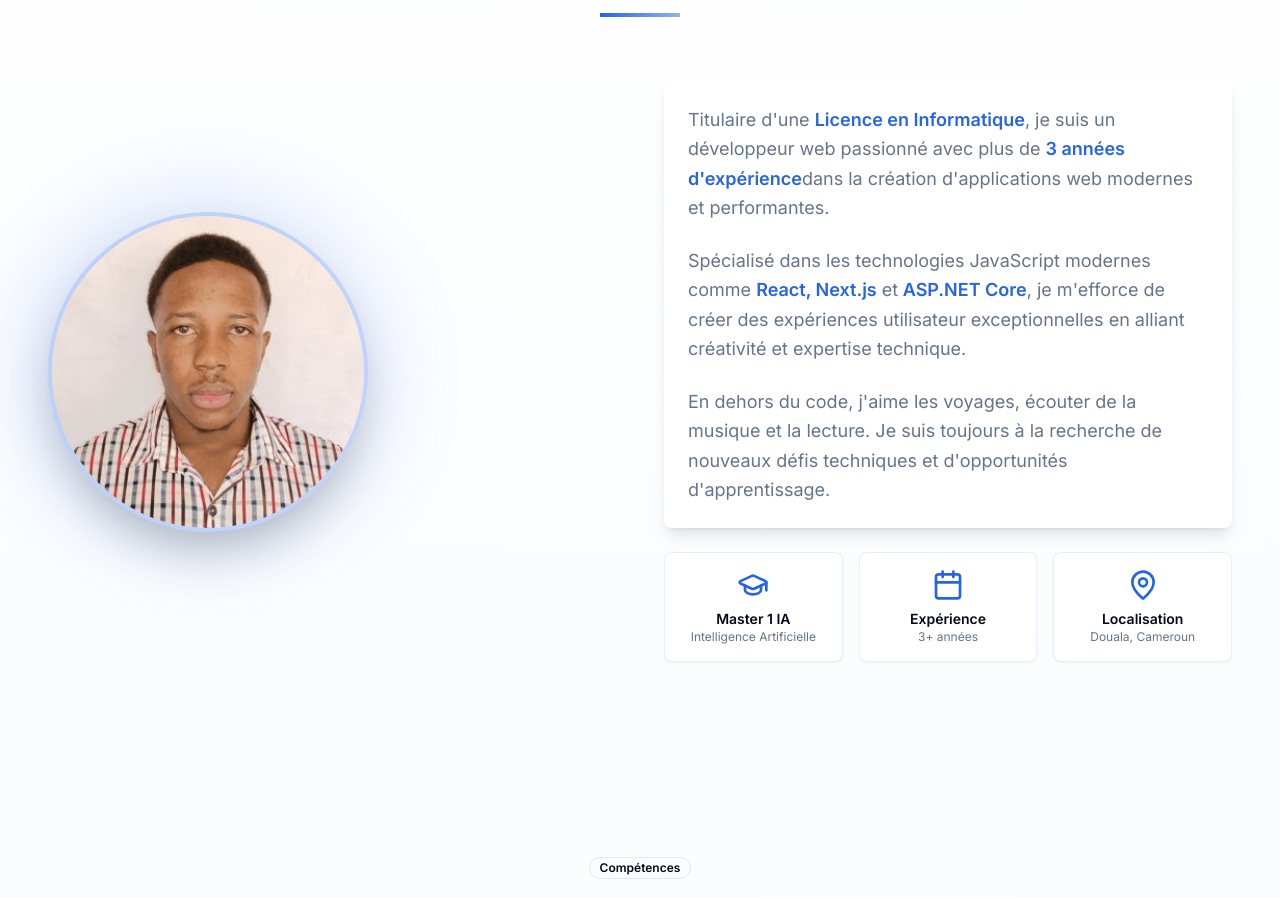
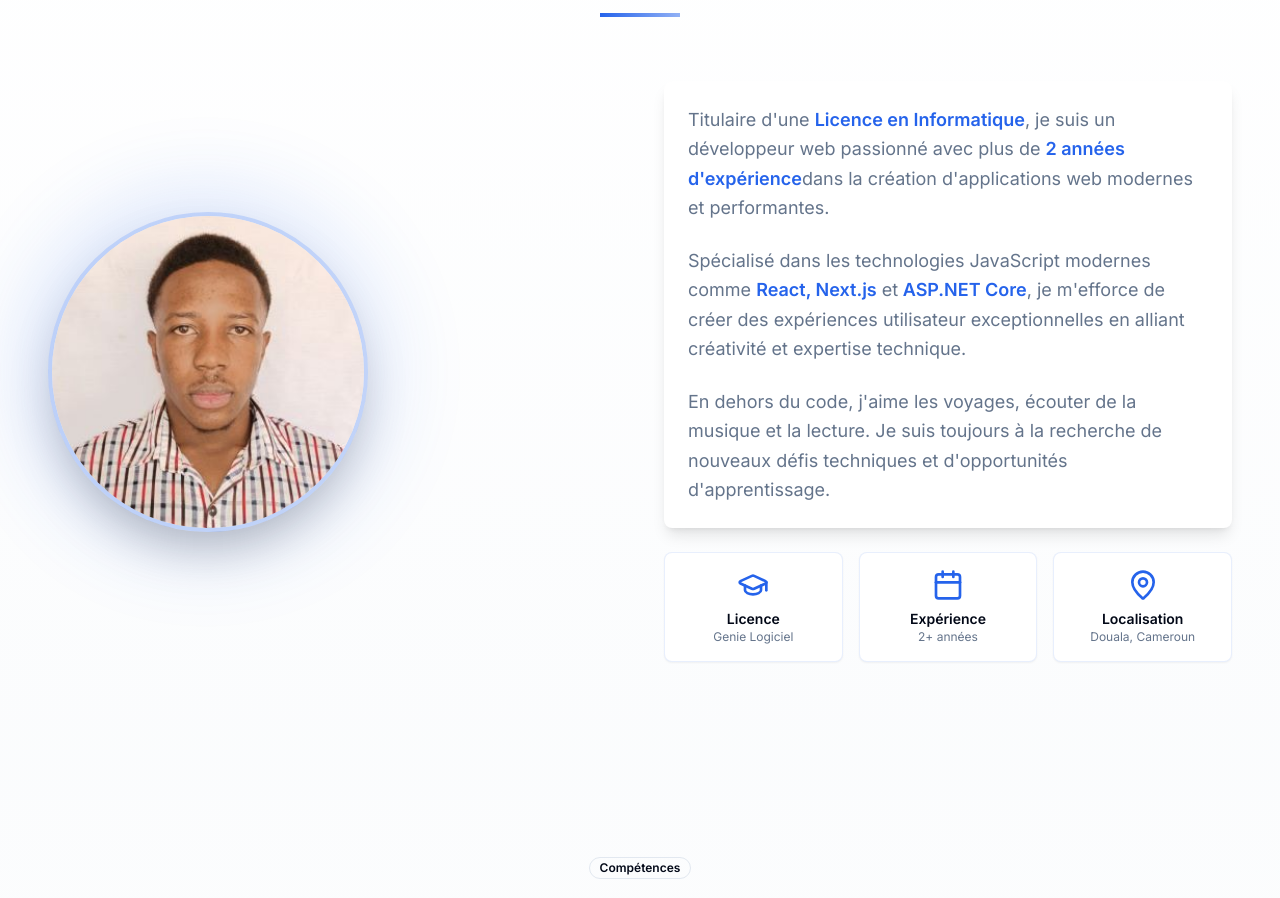
Before and after one commit to Patrick17-ui/portfolio_ac, a Next.js app: page / in a window 1280 px wide. Shown: the part 980-1878 px from the top of the page. Built offline with nearby package versions, Linux system fonts and the light colour scheme.

Commit message:
Update about-section.tsx

```diff
--- a/components/about-section.tsx
+++ b/components/about-section.tsx
@@ -8,8 +8,8 @@ import { MapPin, Calendar, GraduationCap } from "lucide-react"
 
 export function AboutSection() {
   const highlights = [
-    { icon: GraduationCap, label: "Master 1 IA", value: "Intelligence Artificielle" },
-    { icon: Calendar, label: "Expérience", value: "3+ années" },
+    { icon: GraduationCap, label: "Licence ", value: "Genie Logiciel" },
+    { icon: Calendar, label: "Expérience", value: "2+ années" },
     { icon: MapPin, label: "Localisation", value: "Douala, Cameroun" },
   ]
 
@@ -68,7 +68,7 @@ export function AboutSection() {
                       Licence en Informatique
                     </span>
                     , je suis un développeur web passionné avec plus de{" "}
-                    <span className="text-primary font-semibold">3 années d'expérience</span>
+                    <span className="text-primary font-semibold">2 années d'expérience</span>
                     dans la création d'applications web modernes et performantes.
                   </p>
 
```
